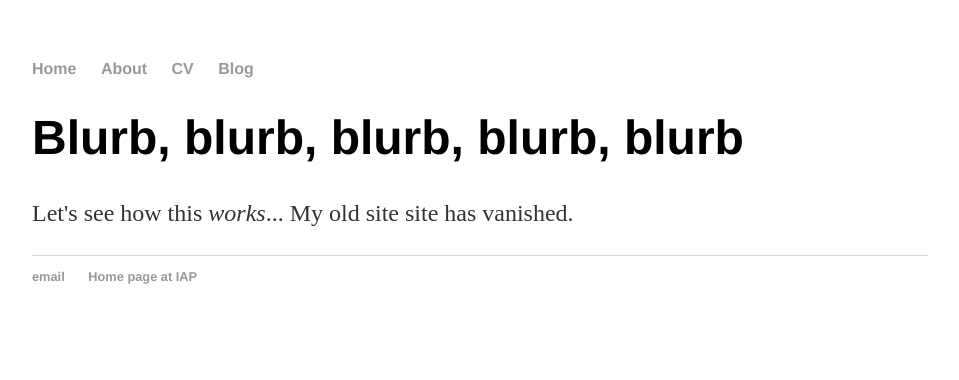
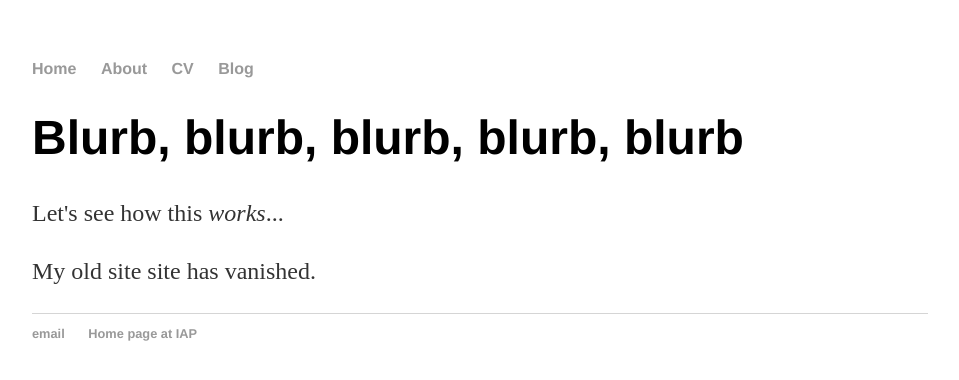
Before and after one commit to jf-cardoso/jf-cardoso.github.io, a plain HTML site: page index.html in a window 1280 px wide. Shown: the whole page, without its empty margins (160-1119 px from the left). Drawn offline with Linux system fonts and the light colour scheme.

Commit message:
Update index.html

```diff
--- a/index.html
+++ b/index.html
@@ -18,7 +18,9 @@
 		<div class="container">
     		<div class="blurb">
         		<h1>Blurb, blurb, blurb, blurb, blurb</h1>
-			<p>Let's see how this <em>works</em>...
+			<p>Let's see how this <em>works</em>...</p>
+
+			<p>
 			  My old site site has vanished.
 			</p>
     		</div><!-- /.blurb -->
```
